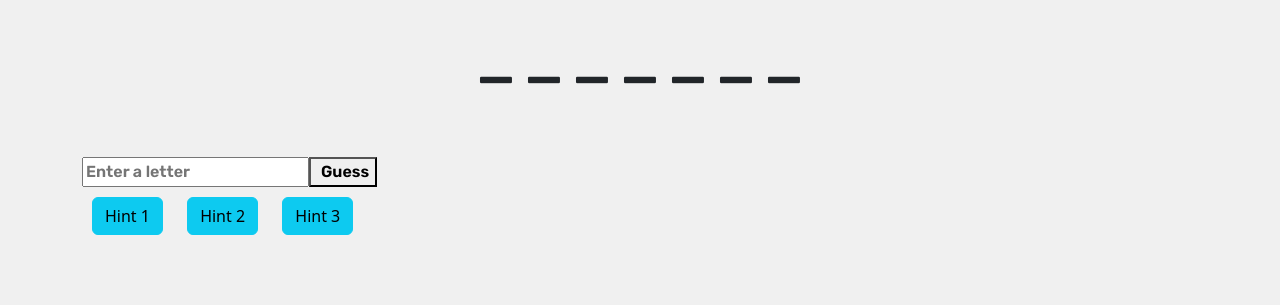
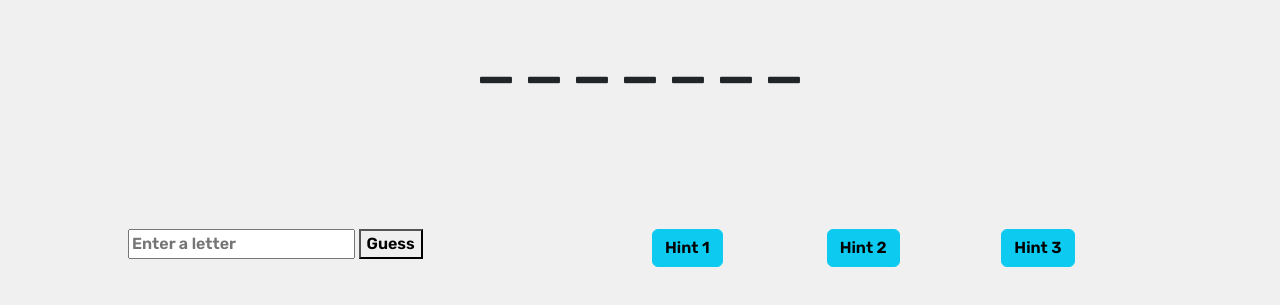
Before and after one commit to sharonjyoon/Word-guessing-game, a plain HTML site: page index.html in a window 1280 px wide. Shown: the part 557-862 px from the top of the page. Before the commit the page ends 802 px from the top, so only its background shows below. Drawn offline with nearby package versions, Linux system fonts and the light colour scheme.

Commit message:
adjustments made to form and hint buttons

```diff
--- a/index.css
+++ b/index.css
@@ -1,4 +1,4 @@
-h1.text{
+h1.text {
     color: #f0f0f0;
     font-size: 40px !important;
     font-weight: bold;
@@ -6,30 +6,26 @@ h1.text{
     font-family: 'Rubik', sans-serif;
 }
 
-.header{
+.header {
     background-color: #ee1515;
     padding: 32px;
     border-bottom: 5px solid #222224;
 }
 
-.guessForm {
+.row {
     display: flex;
     font-family: 'Rubik', sans-serif;
-    padding-top: 5%;
+    flex-wrap: wrap;
+    justify-content: space-evenly;
+    padding: 10%;
+    margin: 10%;
 }
 
-.guessButton {
-    font-family: 'Rubik', sans-serif;
-    padding-left: 10px;
+form {
+    padding-bottom: 40px;
 }
 
-.btn {
-    display: flex;
-    margin: 10px;
-    padding-top: 20px;
-}
-
-p{
+p {
     text-align: center;
     font-weight: bolder;
     display: flex;
@@ -39,7 +35,7 @@ p{
     font-family: 'Rubik', sans-serif;
 }
 
-.poke-image{
+.poke-image {
     display: flex;
     justify-content: space-evenly;
     flex-wrap: wrap-reverse;
--- a/index.html
+++ b/index.html
@@ -37,15 +37,17 @@
       </p2>
     </div>
 
-    <div class="container">
-    <form class="guessForm">
-      <input type="text" class="guessLetter" maxlength="1" placeholder="Enter a letter"/>
-      <button type="submit" class="guessButton">Guess</button>
-    </form>
-      <button type="button" class="btn btn-info">Hint 1</button>
-      <button type="button" class="btn btn-info">Hint 2</button>
-      <button type="button" class="btn btn-info">Hint 3</button>
+  <div class="flex-container">
+      <div class="row">
+      <form class="guessForm, col-sm">
+        <input type="text" class="guessLetter" maxlength="1" placeholder="Enter a letter"/>
+        <button type="submit" class="guessButton">Guess</button>
+      </form>
+      <div class="holdem, col-2"><button type="button" class="holdem, btn btn-info">Hint 1</button></div>
+      <div class="col-2"><button type="button" class="btn btn-info">Hint 2</button></div>
+      <div class="col-2"><button type="button" class="btn btn-info">Hint 3</button></div>
     </div>
+  </div>
     <script src="https://cdn.jsdelivr.net/npm/bootstrap@5.2.0-beta1/dist/js/bootstrap.bundle.min.js" integrity="sha384-pprn3073KE6tl6bjs2QrFaJGz5/SUsLqktiwsUTF55Jfv3qYSDhgCecCxMW52nD2" crossorigin="anonymous"></script>
   </body>
 </html>
```
